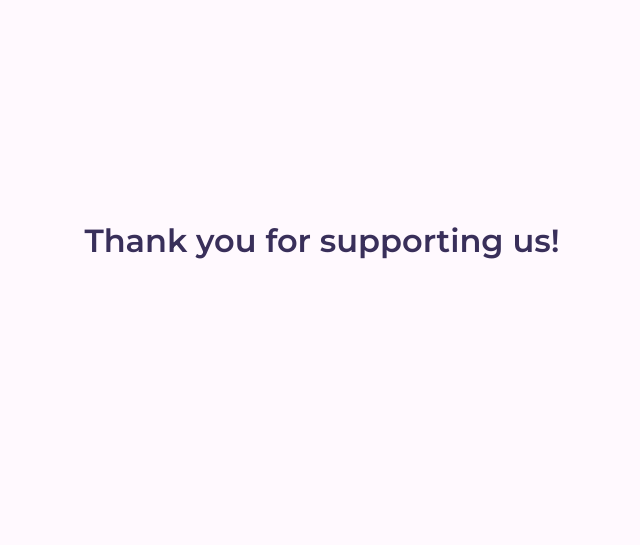
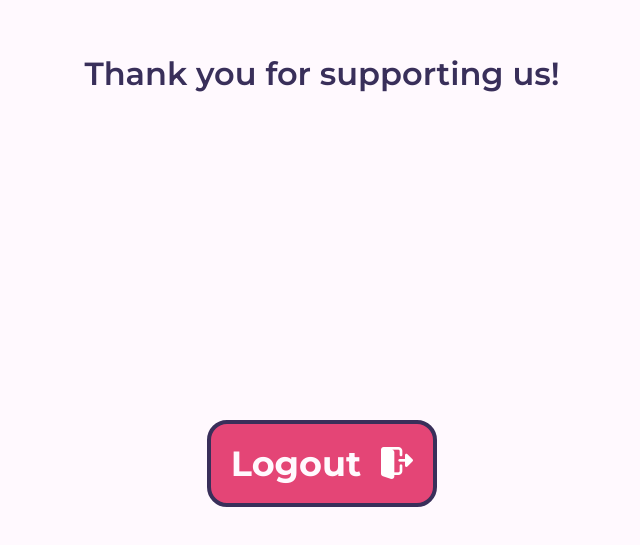
Before and after one commit to hoangm960/trivia_scoring, a React (Create React App) app: page /game_over in a window 1280 px wide. Shown: the part 135-680 px from the top of the page, without its empty margins (318-958 px from the left). Built offline with nearby package versions, Linux system fonts and the light colour scheme; the HTML template or start-up script is replaced by a standard one; a web font is replaced by a local one.

Commit message:
add logout button at game_over page

```diff
--- a/src/pages/game_over.jsx
+++ b/src/pages/game_over.jsx
@@ -1,12 +1,30 @@
-import React from 'react';
-import './style/game_over.css';
+import React from "react";
+import { useHistory } from "react-router-dom";
+import "./style/game_over.css";
+import { Button } from "../components/button";
+import LogOutIcon from "../assets/logout.png";
 
 function GameOver() {
-  return (
-    <div className="gameover-container">
-      <div className="gameover-text">Thank you for supporting us!</div>
-    </div>
-  );
+	const history = useHistory();
+
+	const handleLogOut = async () => {
+		localStorage.removeItem("team");
+		history.push("/");
+	};
+
+	return (
+		<div className="gameover-container">
+			<div className="gameover-text">Thank you for supporting us!</div>
+
+			<Button
+				id="logout"
+				type="destructive"
+				icon={LogOutIcon}
+				text="Logout"
+				onClick={handleLogOut}
+			/>
+		</div>
+	);
 }
 
 export default GameOver;
--- a/src/pages/style/game_over.css
+++ b/src/pages/style/game_over.css
@@ -1,5 +1,5 @@
 .gameover-container {
-    height: 90vh;
+	height: 100vh;
 	align-items: center;
 	background-color: var(--white);
 	display: flex;
@@ -13,7 +13,7 @@
 .gameover-text {
 	text-align: center;
 	font-size: 32px;
-    font-family: 'Montserrat';
+	font-family: "Montserrat";
 	font-weight: 600;
 	word-wrap: break-word;
 
```
Lines whose indentation alone changed are shown as unchanged.
